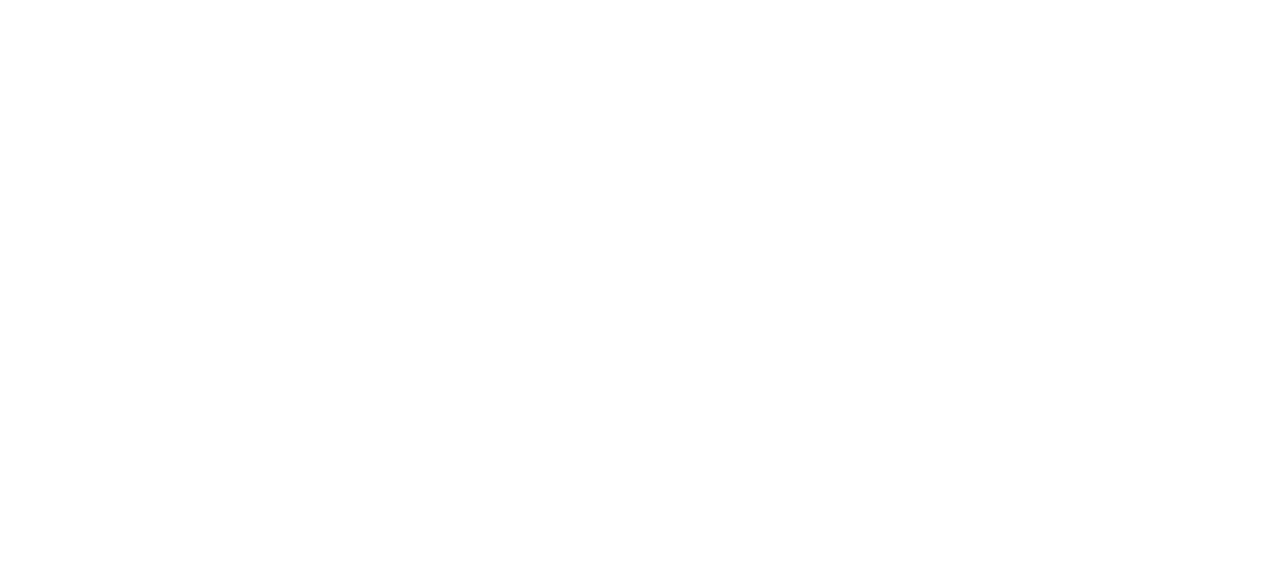
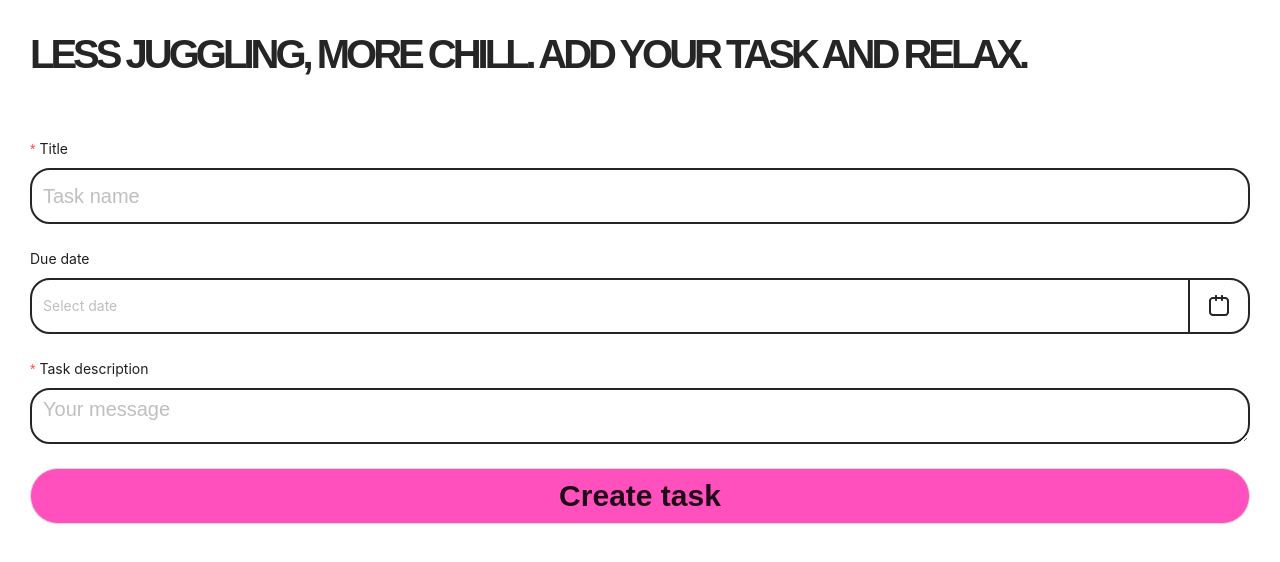
Before and after one commit to stevenliu986/rollin-task-manager, a React (Vite) app: page /tasks/create in a window 1280 px wide. Before the commit this address had no page. Shown: the top 562 px of the page. Built offline with nearby package versions, Linux system fonts and the light colour scheme.

Commit message:
chore: change route path

```diff
--- a/src/App.tsx
+++ b/src/App.tsx
@@ -35,7 +35,7 @@
       <PrimaryTitle>
         Stay on top of tasks, stress-free
       </PrimaryTitle>
-      <PrimaryButton onClick={() => navigate('/taskList')}>
+      <PrimaryButton onClick={() => navigate('/tasks')}>
         Get started
       </PrimaryButton>
     </Flex>
--- a/src/components/task/AddTask.tsx
+++ b/src/components/task/AddTask.tsx
@@ -6,12 +6,11 @@
 import { post } from '../../utils/httpClient'
 import dayjs from 'dayjs';
 
-export interface ITask {
-    id: number,
-    created: string;
+export interface ICreateTask {
     title: string;
     description: string;
     complete: boolean;
+    created: string;
     due?: string;
 }
 
@@ -44,7 +43,7 @@
     marginLeft: '17px',
 };
 
-const formatTaskData = (values: ITask): ITask => ({
+const formatTaskData = (values: ICreateTask): ICreateTask => ({
     created: dayjs().format('DD/MM/YYYY'),
     title: values.title,
     description: values.description,
@@ -56,12 +55,12 @@
     const [form] = Form.useForm();
     const navigate = useNavigate();
 
-    const onFinish = async (values: ITask) => {
+    const onFinish = async (values: ICreateTask) => {
 
         try {
             const taskData = formatTaskData(values);
             await post('/tasks', taskData);
-            navigate('/taskList');
+            navigate('/tasks');
         } catch (error) {
             console.error('Error creating task:', error);
         }
--- a/src/components/task/TaskList.tsx
+++ b/src/components/task/TaskList.tsx
@@ -5,7 +5,11 @@
 import PrimaryTitle from '../title/PrimaryTitle';
 import TaskListHeader from './TaskListHeader';
 import Task from './Task';
-import type { ITask } from "./AddTask";
+import type { ICreateTask } from "./AddTask";
+
+interface ITask extends ICreateTask {
+    id: number;
+}
 
 export default function TaskList() {
     const [taskList, setTaskList] = useState<ITask[]>([]);
@@ -88,7 +92,7 @@
             )}
 
             <PrimaryButton
-                onClick={() => navigate('/addTask')}
+                onClick={() => navigate('/tasks/create')}
                 style={{ marginTop: '20px' }}
             >
                 Create a new task
--- a/src/main.tsx
+++ b/src/main.tsx
@@ -9,8 +9,8 @@
   <BrowserRouter>
     <Routes>
       <Route path="/" element={<App />} />
-      <Route path='/taskList' element={<TaskList />} />
-      <Route path='/addTask' element={<AddTask />} />
+      <Route path='/tasks' element={<TaskList />} />
+      <Route path='/tasks/create' element={<AddTask />} />
     </Routes>
   </BrowserRouter>
 )
```
